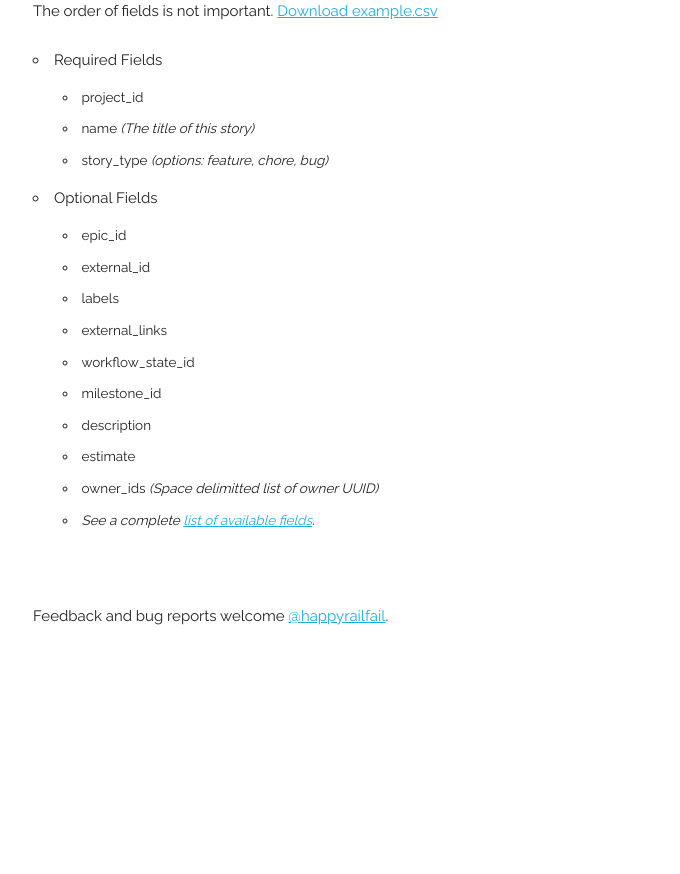
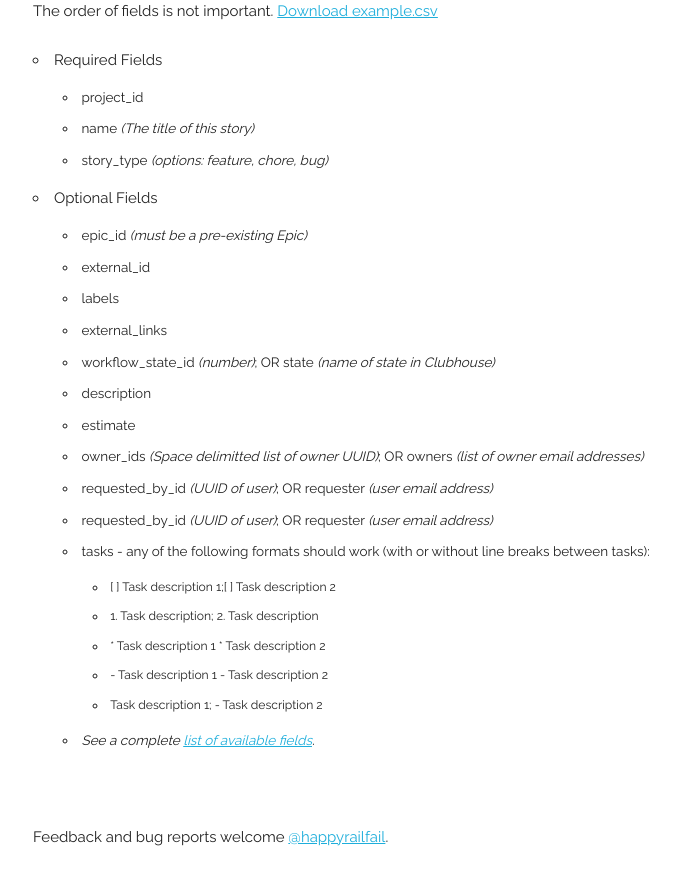
Before and after one commit to mikkelson/clubhouse-csv-import, a PHP site: page / in a window 1280 px wide. Shown: the part 683-1557 px from the top of the page, without its empty margins (127-807 px from the left). Before the commit the page ends 1308 px from the top, so only its background shows below. Run offline with PHP 8.4, Linux system fonts and the light colour scheme.

Commit message:
Updated index.php with new fields to match README

```diff
--- a/index.php
+++ b/index.php
@@ -78,15 +78,25 @@
               <li>
                 Optional Fields
                 <ul>
-                	<li>epic_id</li>
+                    <li>epic_id <em>(must be a pre-existing Epic)</em></li>
                 	<li>external_id</li>
                 	<li>labels</li>
                 	<li>external_links</li>
-                	<li>workflow_state_id</li>
-                    <li>milestone_id</li>
+                    <li>workflow_state_id <em>(number)</em>; OR state <em>(name of state in Clubhouse)</em></li>
                     <li>description</li>
                     <li>estimate</li>
-                    <li>owner_ids <em>(Space delimitted list of owner UUID)</em></li>
+                    <li>owner_ids <em>(Space delimitted list of owner UUID)</em>; OR owners <em>(list of owner email addresses)</em></li>
+                    <li>requested_by_id <em>(UUID of user)</em>; OR requester <em>(user email address)</em></li>
+                    <li>requested_by_id <em>(UUID of user)</em>; OR requester <em>(user email address)</em></li>
+                    <li>tasks - any of the following formats should work (with or without line breaks between tasks):
+                        <ul>
+                            <li>[ ] Task description 1;[ ] Task description 2</li>
+                            <li>1. Task description; 2. Task description</li>
+                            <li>* Task description 1 * Task description 2</li>
+                            <li>- Task description 1 - Task description 2</li>
+                            <li>Task description 1; - Task description 2</li>
+                        </ul>
+                    </li>
                     <li><em>See a complete <a href="https://clubhouse.io/api/rest/v3/#Stories" target="_blank">list of available fields</a>.</em></li>
                 </ul>
               </li>
```
